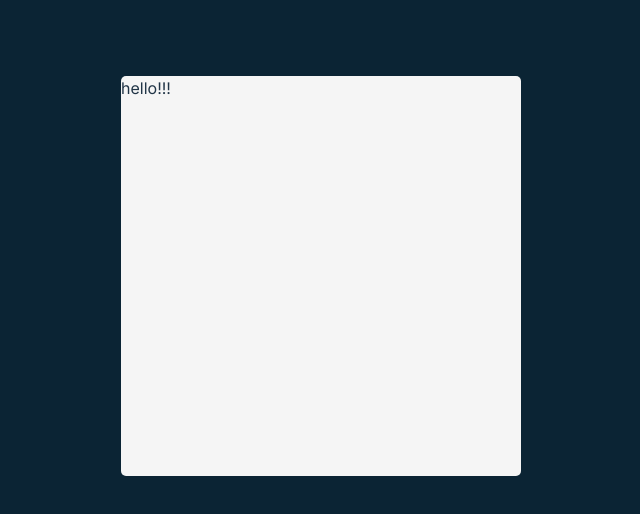
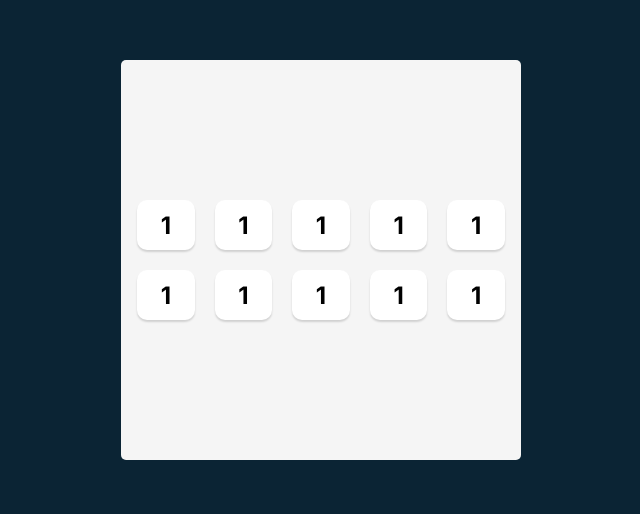
Before and after one commit to bmacmill/tenzied-ts-react, a React (Vite) app: page / in a window 1280 px wide. Shown: the part 140-654 px from the top of the page, without its empty margins (319-959 px from the left). Built offline with nearby package versions, Linux system fonts and the light colour scheme.

Commit message:
styling die and die container
setting grid and flexbox on dice and dice container

```diff
--- a/src/App.css
+++ b/src/App.css
@@ -24,5 +24,18 @@
   background-color: #F5F5F5;
   height: 100%;
   border-radius: 5px;
+  display: flex;
+  justify-content: center;
+  align-items: center;
 
 }
+
+.Die-container{
+  display: grid;
+  gap: 20px;
+  /* grid-template-columns:repeat(5, 1fr);
+  grid-template-rows: repeat(2); */
+  /* easier way to do above */
+  grid-template: auto auto / repeat(5, 1fr);
+  gap: 20px;
+}
--- a/src/App.tsx
+++ b/src/App.tsx
@@ -1,12 +1,21 @@
 import './App.css'
+import Die from "./Die.jsx"
 
 function App() {
 
+  let dice = new Array(10).fill("1")
+
+  console.log("dice", dice)
+  const gameDice = dice.map((el, i) => {
+    return <Die key={i} number={el} />
+  })
   return (
 
 
       <main>
-      <p>hello!!!</p>
+        <div className="Die-container">
+      {gameDice}
+      </div>
       </main>
 
   )
--- /dev/null
+++ b/src/Die.css
@@ -0,0 +1,15 @@
+.Die {
+    height: 50px;
+    width: 50px;
+    box-shadow: 0px 2px 2px rgba(0, 0, 0, 0.15);
+    border-radius: 10px;
+    border: none;
+    background-color: white;
+    font-size: 1.5rem;
+    font-weight: bold;
+    cursor: pointer;
+    display: flex;
+    justify-content: center;
+    align-items: center;
+    font-family: Inter, sans-serif;
+}
--- /dev/null
+++ b/src/Die.jsx
@@ -0,0 +1,9 @@
+import React from "react"
+import "./Die.css"
+
+export default function Die({number}){
+    return (
+
+        <button className="Die">{number}</button>
+    )
+}
```
